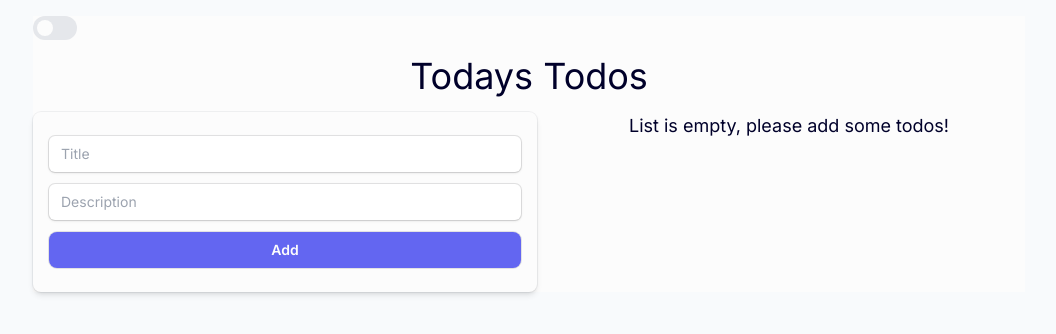
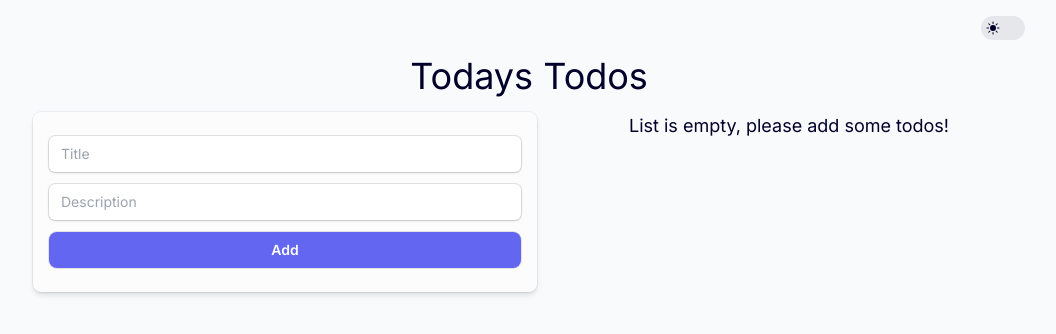
Before and after one commit to PetterFogel/nextjs-tailwind-zustand-todo-project, a Next.js app: page / in a window 1280 px wide. Shown: the top 334 px of the page, without its empty margins (111-1167 px from the left). Built offline with nearby package versions, Linux system fonts and the light colour scheme.

Commit message:
Implement icons for dark mode switch

```diff
--- a/components/dark-mode-panel/DarkModePanel.tsx
+++ b/components/dark-mode-panel/DarkModePanel.tsx
@@ -1,15 +1,16 @@
 import { FC, useEffect, useState } from "react";
 import { Switch } from "@headlessui/react";
+import { MoonIcon, SunIcon } from "@heroicons/react/24/solid";
 
 export const DarkModePanel: FC = () => {
   const [enabled, setEnabled] = useState(false);
 
   useEffect(() => {
     if (typeof window === "undefined") return;
-    if (
+    const isDarkMode =
       localStorage.theme === "dark" ||
-      (!("theme" in localStorage) && window.matchMedia("(prefers-color-scheme: dark)").matches)
-    ) {
+      (!("theme" in localStorage) && window.matchMedia("(prefers-color-scheme: dark)").matches);
+    if (isDarkMode) {
       setEnabled(true);
       document.documentElement.classList.add("dark");
       return;
@@ -29,13 +30,14 @@ export const DarkModePanel: FC = () => {
       onChange={toggleSwitchHandler}
       className={`${
         enabled ? "bg-indigo-500" : "bg-gray-200"
-      } relative inline-flex h-6 w-11 items-center rounded-full`}>
+      } relative inline-flex h-6 w-11 items-center self-end rounded-full`}>
       <span className="sr-only">Enable notifications</span>
-      <span
+      <div
         className={`${
           enabled ? "translate-x-6" : "translate-x-1"
-        } inline-block h-4 w-4 transform rounded-full bg-white transition`}
-      />
+        } inline-block h-4 w-4 transform rounded-full  transition`}>
+        {enabled ? <MoonIcon className="h-4 w-4" /> : <SunIcon className="h-4 w-4" />}
+      </div>
     </Switch>
   );
 };
--- a/components/todos-container/TodosContainer.tsx
+++ b/components/todos-container/TodosContainer.tsx
@@ -23,7 +23,7 @@ export const TodosContainer: FC = () => {
   }, [todos]);
 
   return (
-    <div className="flex flex-col bg-white dark:bg-black">
+    <div className="flex flex-col dark:bg-black">
       <DarkModePanel />
       <h1 className="p-4 text-center text-4xl">Todays Todos</h1>
       <div className="flex flex-col gap-4 text-sm lg:flex-row">
```
